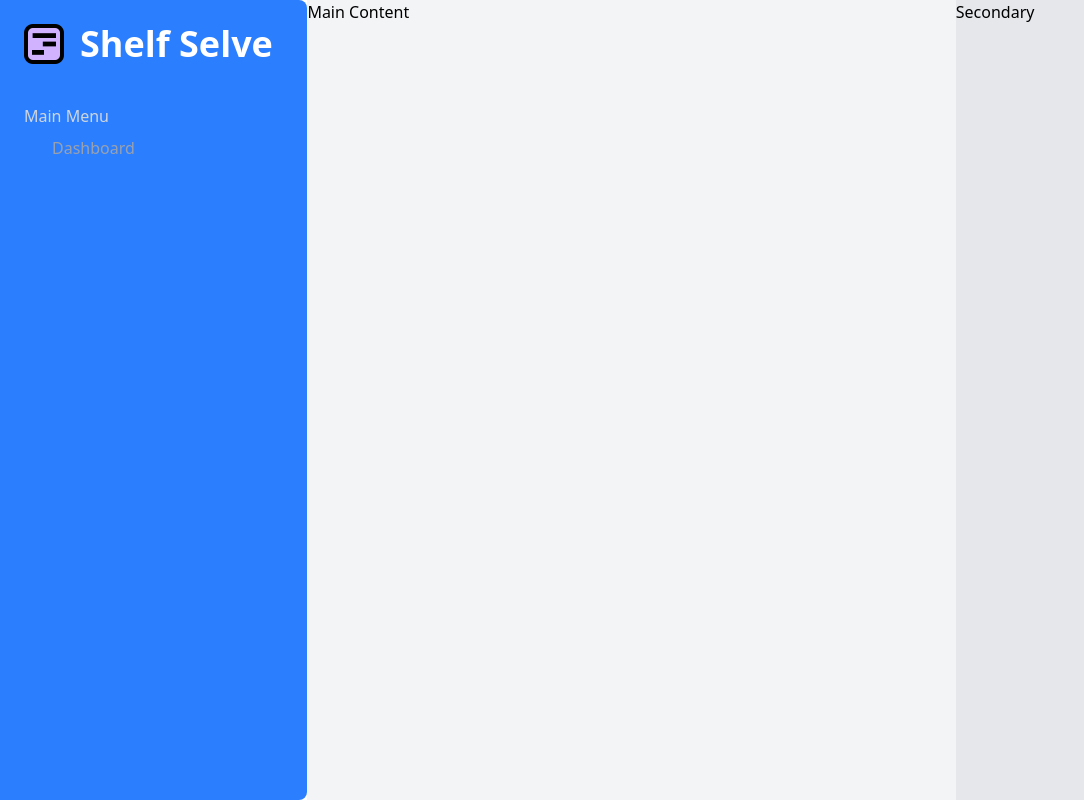
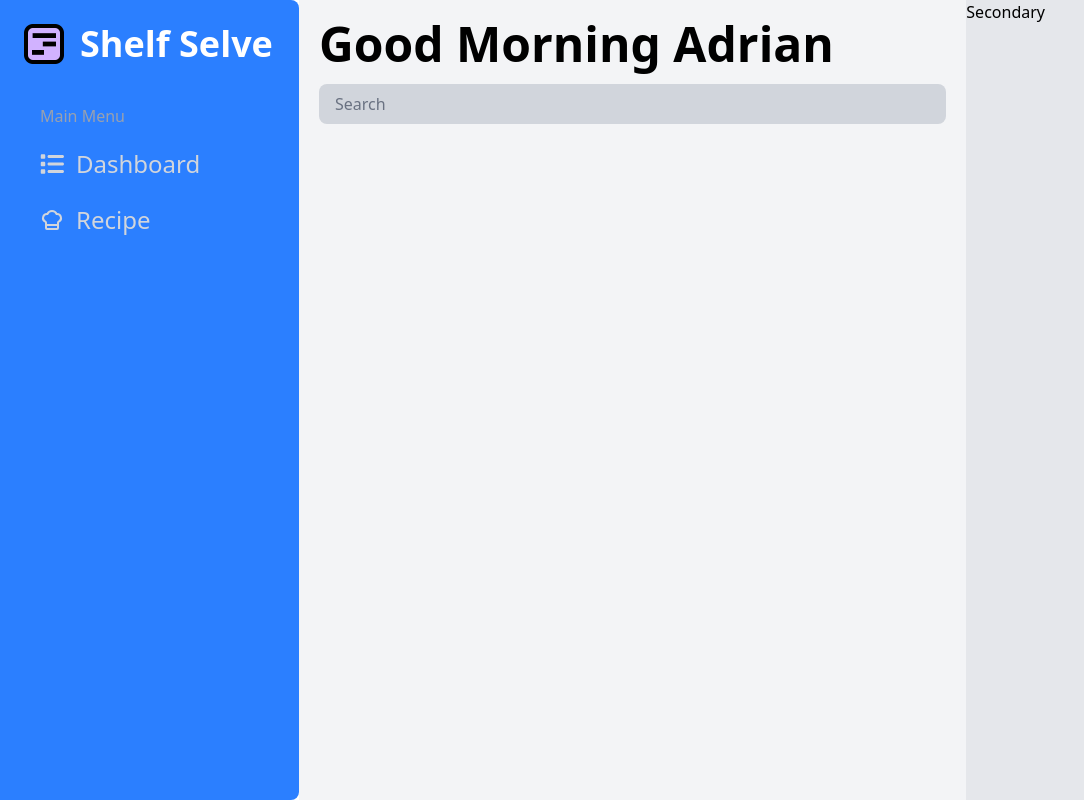
Before and after one commit to adriantwill/ShelfServe, a React (Vite) app: page / in a window 1280 px wide. Shown: the whole page, without its empty margins (0-1084 px from the left). Built offline with nearby package versions, Linux system fonts and the light colour scheme.

Commit message:
Basic sidebar complete

```diff
--- a/src/App.tsx
+++ b/src/App.tsx
@@ -6,9 +6,13 @@ function App() {
     <>
       <div className="flex w-screen">
         <Sidebar></Sidebar>
-        <main className="flex-10 bg-gray-100 ">
-          <h1>Main Content</h1>
-          {/* Main content */}
+        <main className="flex-10 bg-gray-100 p-5">
+          <h1 className="text-5xl font-semibold">Good Morning Adrian</h1>
+          <input
+            type="text"
+            placeholder="Search"
+            className="mt-4 px-4 py-2 bg-gray-300 text-gray-700 rounded-lg placeholder-gray-500 focus:outline-none focus:ring-2 focus:ring-blue-400 w-full"
+          />
         </main>
         {/* Secondary Section - Right */}
         <aside className="flex-5 bg-gray-200 ">
--- a/src/components/layout/Sidebar.tsx
+++ b/src/components/layout/Sidebar.tsx
@@ -1,16 +1,18 @@
+import { FaList } from "react-icons/fa6";
 import logo from "../../assets/logo.png";
 import SidebarButton from "./SidebarButton";
-import { FaBeer } from "react-icons/fa";
+import { LuChefHat } from "react-icons/lu";
 
 export default function ComponentName() {
   return (
     <div className="bg-blue-500 flex-row p-6 flex-4 h-screen w-9 rounded-r-lg">
-      <div className="mb-10 flex items-center gap-4">
+      <div className=" flex items-center gap-4">
         <img src={logo} className="size-10"></img>
         <h1 className="text-white text-4xl font-bold">Shelf Selve</h1>
       </div>
-      <div className="text-gray-300">Main Menu</div>
-      <SidebarButton icon={FaBeer} children={"Dashboard"}></SidebarButton>
+      <div className="mt-10 mb-3 px-4 text-gray-400">Main Menu</div>
+      <SidebarButton icon={FaList} children={"Dashboard"}></SidebarButton>
+      <SidebarButton icon={LuChefHat} children={"Recipe"}></SidebarButton>
     </div>
   );
 }
--- a/src/components/layout/SidebarButton.tsx
+++ b/src/components/layout/SidebarButton.tsx
@@ -9,14 +9,14 @@ interface SidebarButtonProps {
 export default function SidebarButton({
   children,
   onClick,
-  icon,
+  icon: Icon,
 }: SidebarButtonProps) {
   return (
     <button
       onClick={onClick}
-      className="text-gray-400 hover:text-white hover:bg-blue-400/30 rounded-lg px-4 py-2 transition-all duration-200 flex items-center gap-3 w-full text-left"
+      className="cursor-pointer text-2xl text-gray-300 hover:text-white hover:bg-blue-400/30 rounded-lg px-4 py-2 transition-all duration-200 flex items-center gap-3 w-full my-2 "
     >
-      {icon && <span className="shrink-0">{icon}</span>}
+      {Icon && <Icon />}
       <span>{children}</span>
     </button>
   );
```
Also changed, not shown: 1 other file (tests, documents, lock files or other folders).
